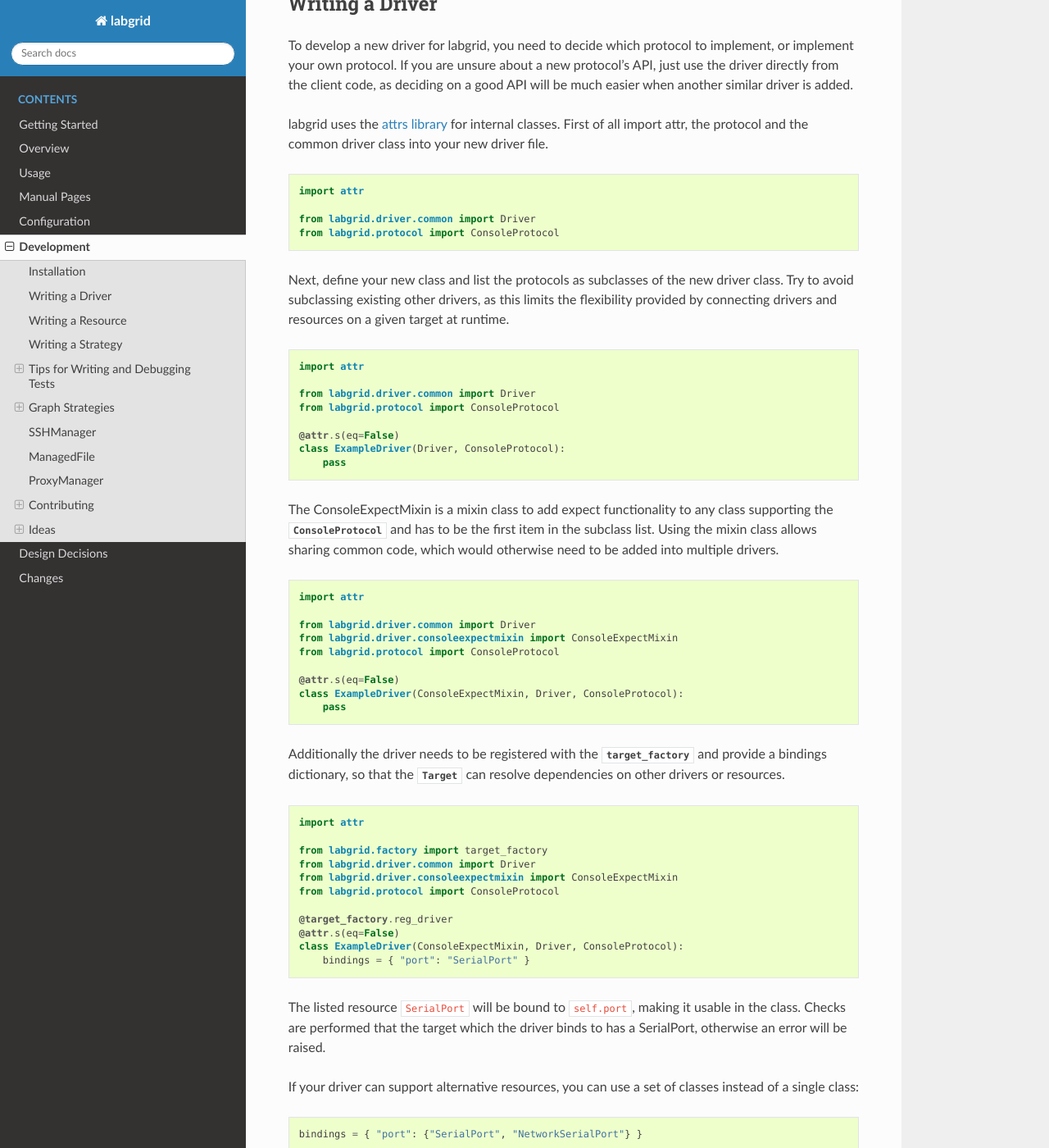
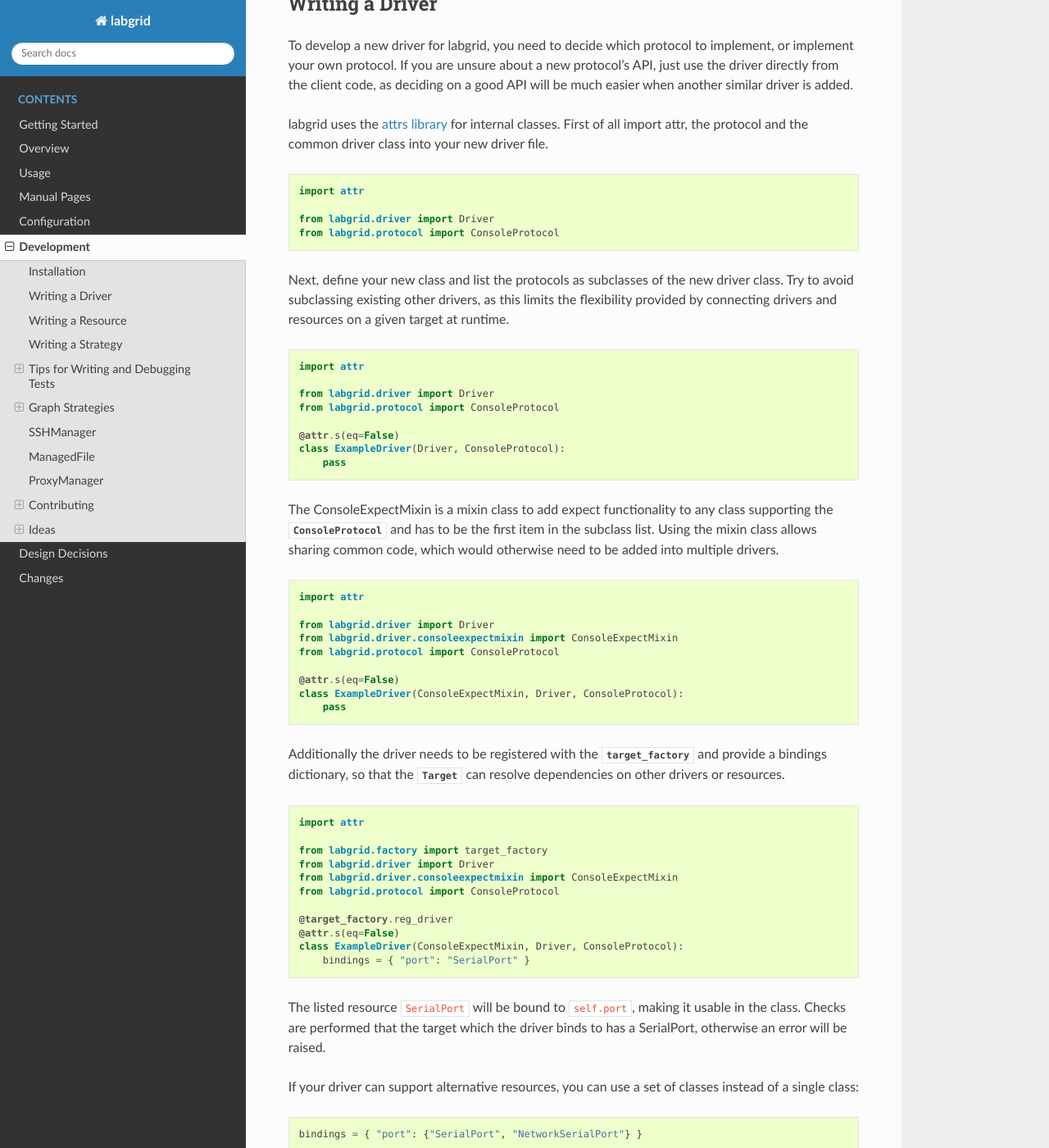
Before and after one commit to labgrid-project/labgrid, a Sphinx documentation site: the page built from doc/development.rst, in a window 1280 px wide and 1400 px high, scrolled down 981 px. Shown: the whole window at 82% size. Built offline with Sphinx 7.4.7 and the Read the Docs theme 2.0.0, drawn with Linux system fonts in a browser that asks for light colours; pages that are not in the unit, such as notebooks, are missing from menus; some of the changed text lies outside the part shown.

Commit message:
doc: simplify imports, drop unused fixture
Signed-off-by: Bastian Krause <bst@pengutronix.de>

```diff
--- a/doc/development.rst
+++ b/doc/development.rst
@@ -60,7 +60,7 @@ into your new driver file.
 
     import attr
 
-    from labgrid.driver.common import Driver
+    from labgrid.driver import Driver
     from labgrid.protocol import ConsoleProtocol
 
 Next, define your new class and list the protocols as subclasses of the new
@@ -72,7 +72,7 @@ provided by connecting drivers and resources on a given target at runtime.
 
     import attr
 
-    from labgrid.driver.common import Driver
+    from labgrid.driver import Driver
     from labgrid.protocol import ConsoleProtocol
 
     @attr.s(eq=False)
@@ -89,7 +89,7 @@ be added into multiple drivers.
 
     import attr
 
-    from labgrid.driver.common import Driver
+    from labgrid.driver import Driver
     from labgrid.driver.consoleexpectmixin import ConsoleExpectMixin
     from labgrid.protocol import ConsoleProtocol
 
@@ -106,7 +106,7 @@ dependencies on other drivers or resources.
     import attr
 
     from labgrid.factory import target_factory
-    from labgrid.driver.common import Driver
+    from labgrid.driver import Driver
     from labgrid.driver.consoleexpectmixin import ConsoleExpectMixin
     from labgrid.protocol import ConsoleProtocol
 
@@ -139,7 +139,7 @@ The minimum requirement is a call to :code:`super().__attrs_post_init__()`.
     import attr
 
     from labgrid.factory import target_factory
-    from labgrid.driver.common import Driver
+    from labgrid.driver import Driver
     from labgrid.driver.consoleexpectmixin import ConsoleExpectMixin
     from labgrid.protocol import ConsoleProtocol
 
--- a/doc/usage.rst
+++ b/doc/usage.rst
@@ -497,7 +497,7 @@ useful to define a function scope fixture per state in ``conftest.py``::
   import pytest
 
   @pytest.fixture(scope='function')
-  def switch_off(target, strategy, capsys):
+  def switch_off(strategy, capsys):
       with capsys.disabled():
           strategy.transition('off')
 
```
Also changed, not shown: other parts of doc/development.rst (+3 -3 lines), doc/configuration.rst (+4 -4 lines).
